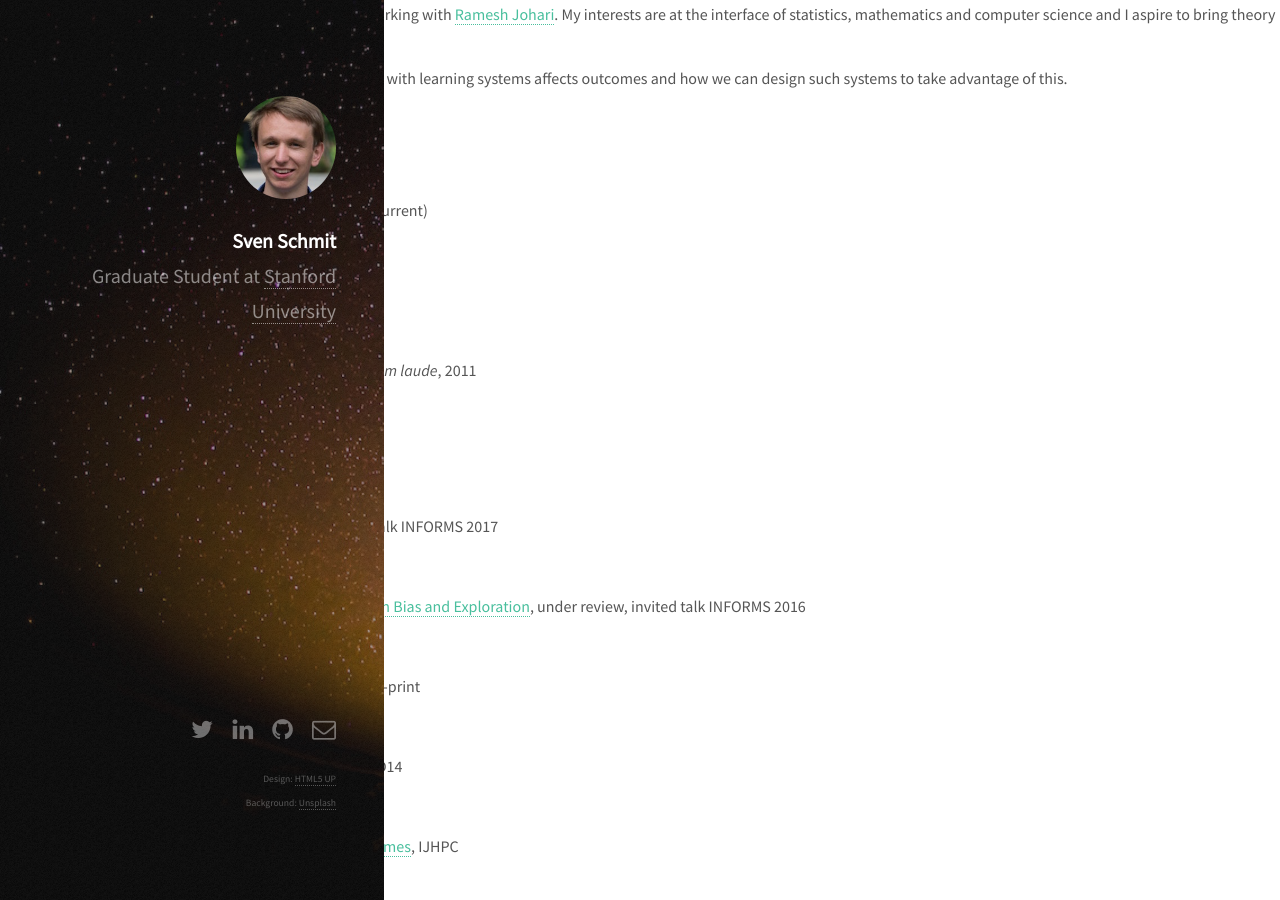
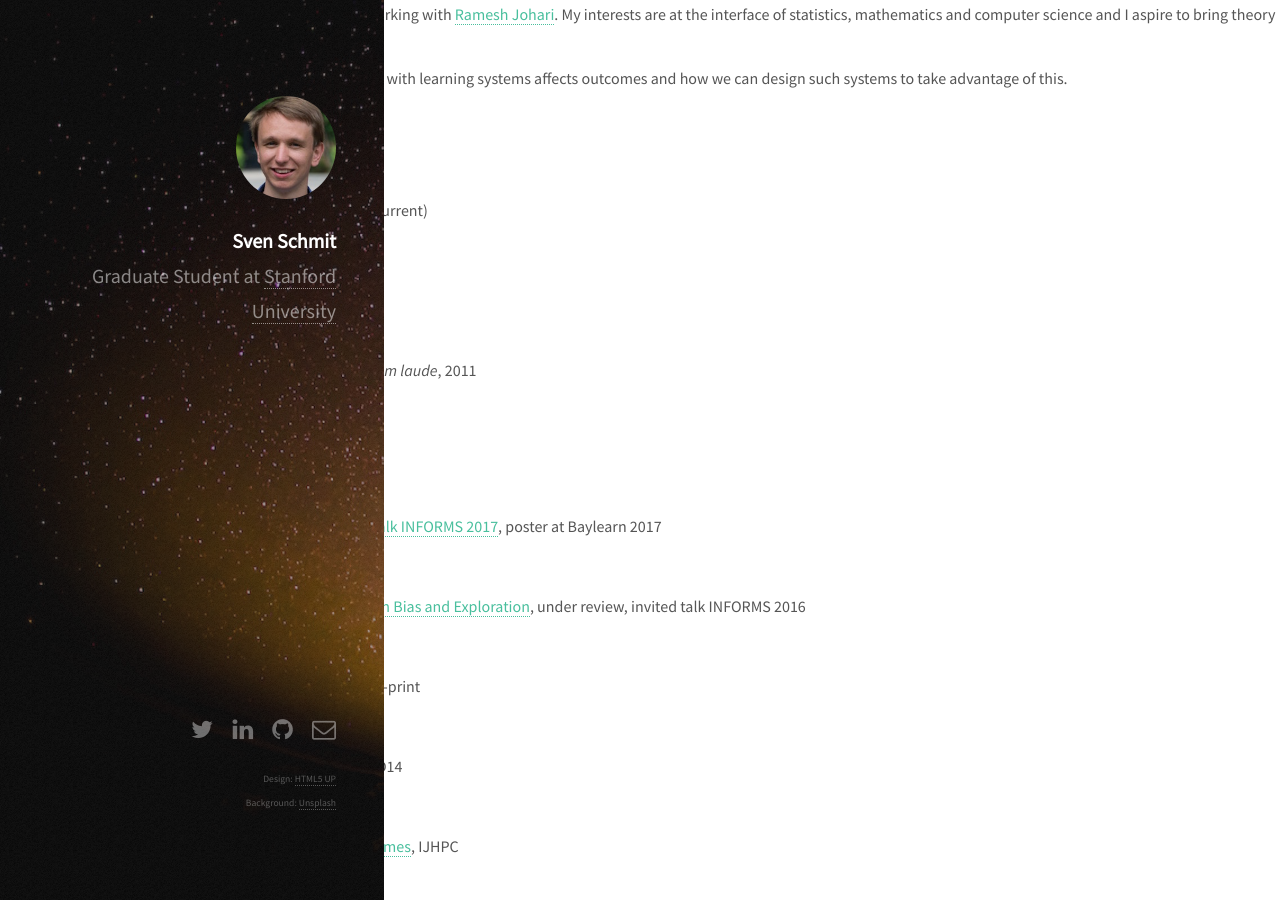
Before and after one commit to schmit/schmit.github.io, a Jekyll site: the page built from _posts/2015-1-1-about.md, in a window 1280 px wide and 900 px high. Built offline with Jekyll 4.4.1, drawn with Linux system fonts in a browser that asks for light colours.

Commit message:
add slides to informs talk

```diff
--- a/_posts/2015-1-1-about.md
+++ b/_posts/2015-1-1-about.md
@@ -31,7 +31,7 @@ how we can design such systems to take advantage of this.
 
 ## Papers
 
-- Learning with Abandonment, in preparation, invited talk INFORMS 2017
+- Learning with Abandonment, in preparation, [invited talk INFORMS 2017](https://slides.com/schmit/learning-with-abandonment/), poster at Baylearn 2017
 
    *with [Ramesh Johari](http://web.stanford.edu/~rjohari/)*
 
```
